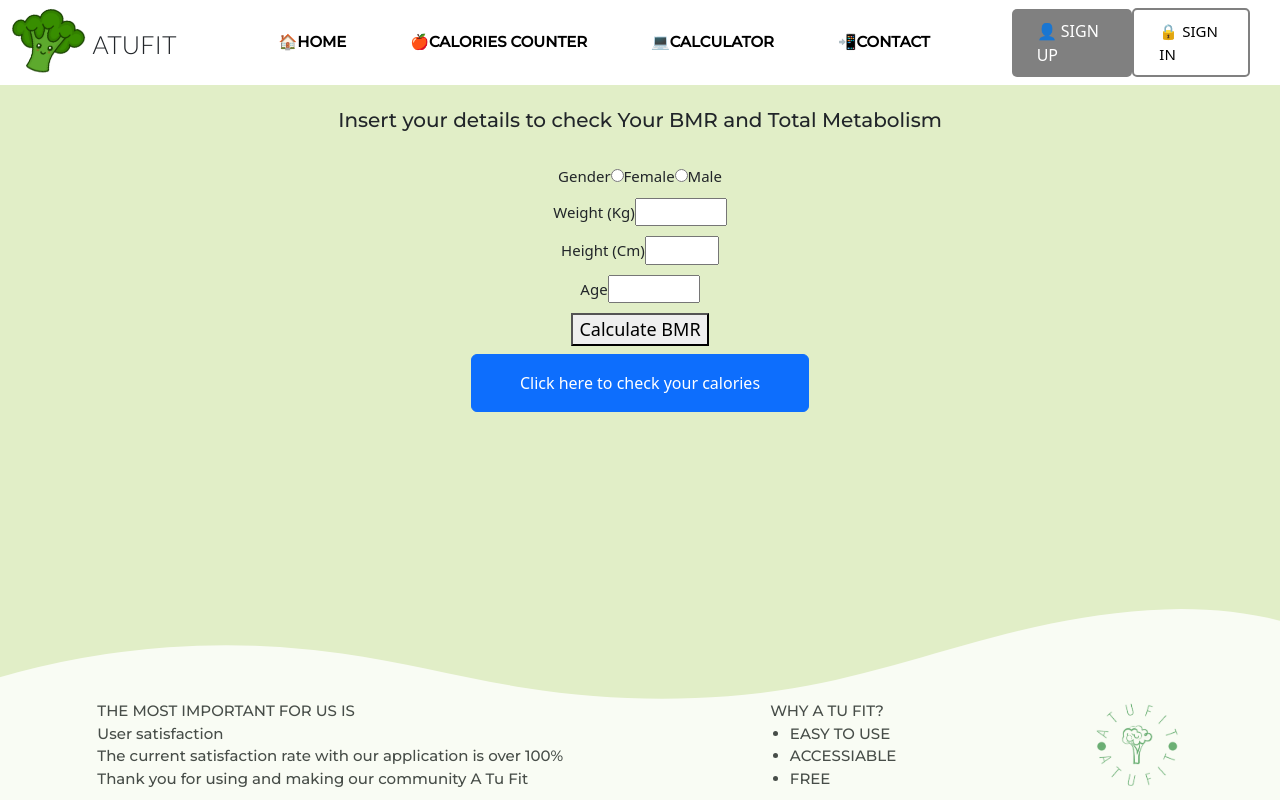
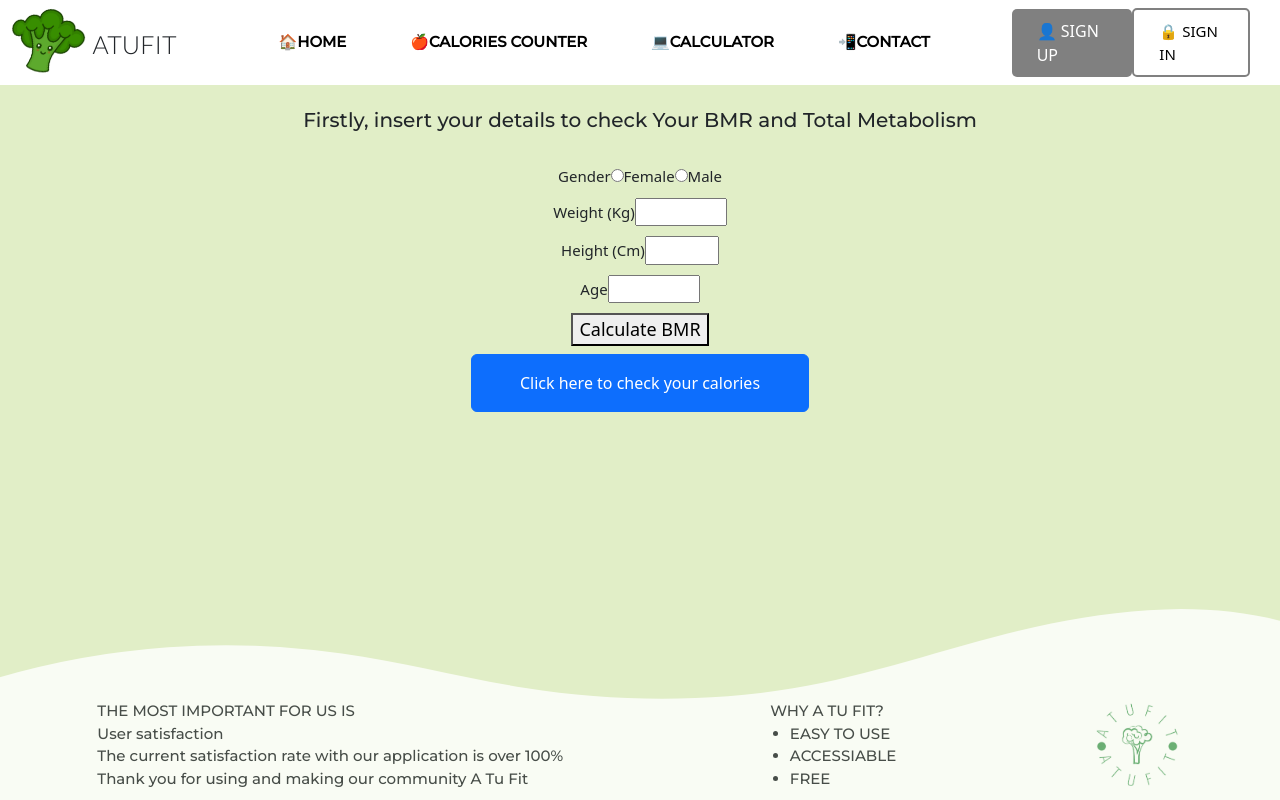
Before and after one commit to PatrycjaBochnak/ATuFit, a React (Create React App) app: page /calculator in a window 1280 px wide. Built offline with nearby package versions, Linux system fonts and the light colour scheme.

Commit message:
fixing style in calc

```diff
--- a/src/components/calculatorBMR.js
+++ b/src/components/calculatorBMR.js
@@ -130,7 +130,7 @@ class CalculatorBMR extends Component {
         <div className="calculatorBMR">
           <div className="calculatorText">
             <span>
-              Insert your details to check Your BMR and Total Metabolism
+              Firstly, insert your details to check Your BMR and Total Metabolism
             </span>
           </div>
           <div id="bmrcalc">
```
